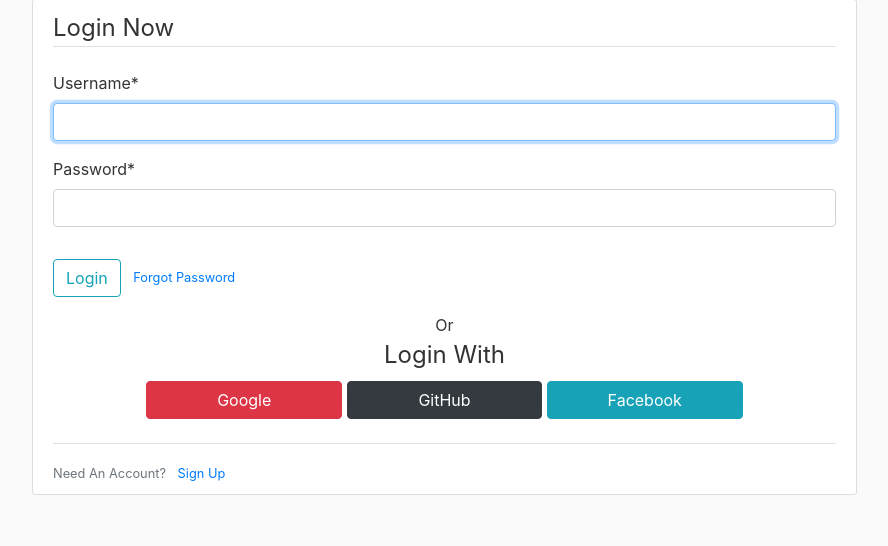
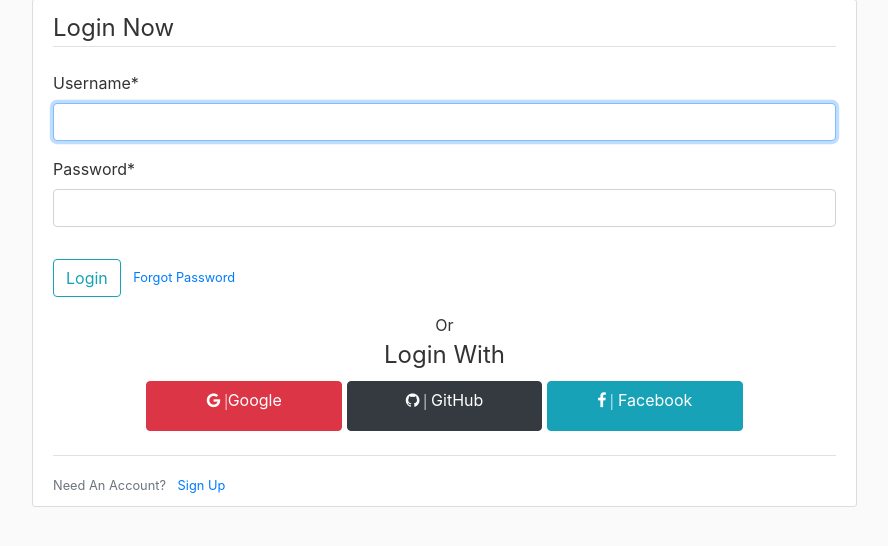
Before and after one commit to shahiljoshi/blogwebapp, a Django app: page /login/ in a window 1280 px wide. Shown: the part 81-627 px from the top of the page, without its empty margins (53-941 px from the left). Run offline with Django 3.2, Linux system fonts and the light colour scheme; some libraries are stand-ins or nearby versions.

Commit message:
login changes

```diff
--- a/blog/templates/blog/base.html
+++ b/blog/templates/blog/base.html
@@ -11,7 +11,12 @@
     <!-- Bootstrap CSS -->
     <link rel="stylesheet" href="https://maxcdn.bootstrapcdn.com/bootstrap/4.0.0/css/bootstrap.min.css" integrity="sha384-Gn5384xqQ1aoWXA+058RXPxPg6fy4IWvTNh0E263XmFcJlSAwiGgFAW/dAiS6JXm" crossorigin="anonymous">
     <link href='https://cdnjs.cloudflare.com/ajax/libs/font-awesome/4.0.3/css/font-awesome.css'>
+    <link rel="stylesheet" href="https://cdnjs.cloudflare.com/ajax/libs/font-awesome/4.7.0/css/font-awesome.min.css">
+
     <link rel="stylesheet" type="text/css" href="{% static 'blog/main.css' %}">
+    <style>
+
+    </style>
     {% if title %}
         <title>Blogger -{{ title }}</title>
     {% else %}
--- a/users/templates/users/login.html
+++ b/users/templates/users/login.html
@@ -24,10 +24,11 @@
             <center> Or</center>
             <div >
                <center> <legend>Login With</legend>
-                <a href="{% provider_login_url "google" google="http://127.0.0.1:8000/accounts/google/login/" next="" %}" type="button" class="col-3 btn btn-danger ">Google</a>
-                <a href="{% provider_login_url 'github' %}" type="button" class="col-3 btn btn-dark">GitHub</a>
-                <a href="{% provider_login_url "facebook" method="oauth2" %}" type="button" class="col-3 btn btn-info">Facebook</a>
+                <a href="{% provider_login_url "google" google="http://127.0.0.1:8000/accounts/google/login/" next="" %}" type="button" class="col-3 btn btn-danger "><p class="fa fa-google"> | </p>Google</a>
+                <a href="{% provider_login_url 'github' %}" type="button" class="col-3 btn btn-dark"><p class="fa fa-github"> |  </p> GitHub</a>
+                <a href="{% provider_login_url "facebook" method="oauth2" %}" type="button" class="col-3 btn btn-info "><p class="fa fa-facebook"> | </p> Facebook</a>
                </center>
+
             </div>
             <br>
         </form>
```
